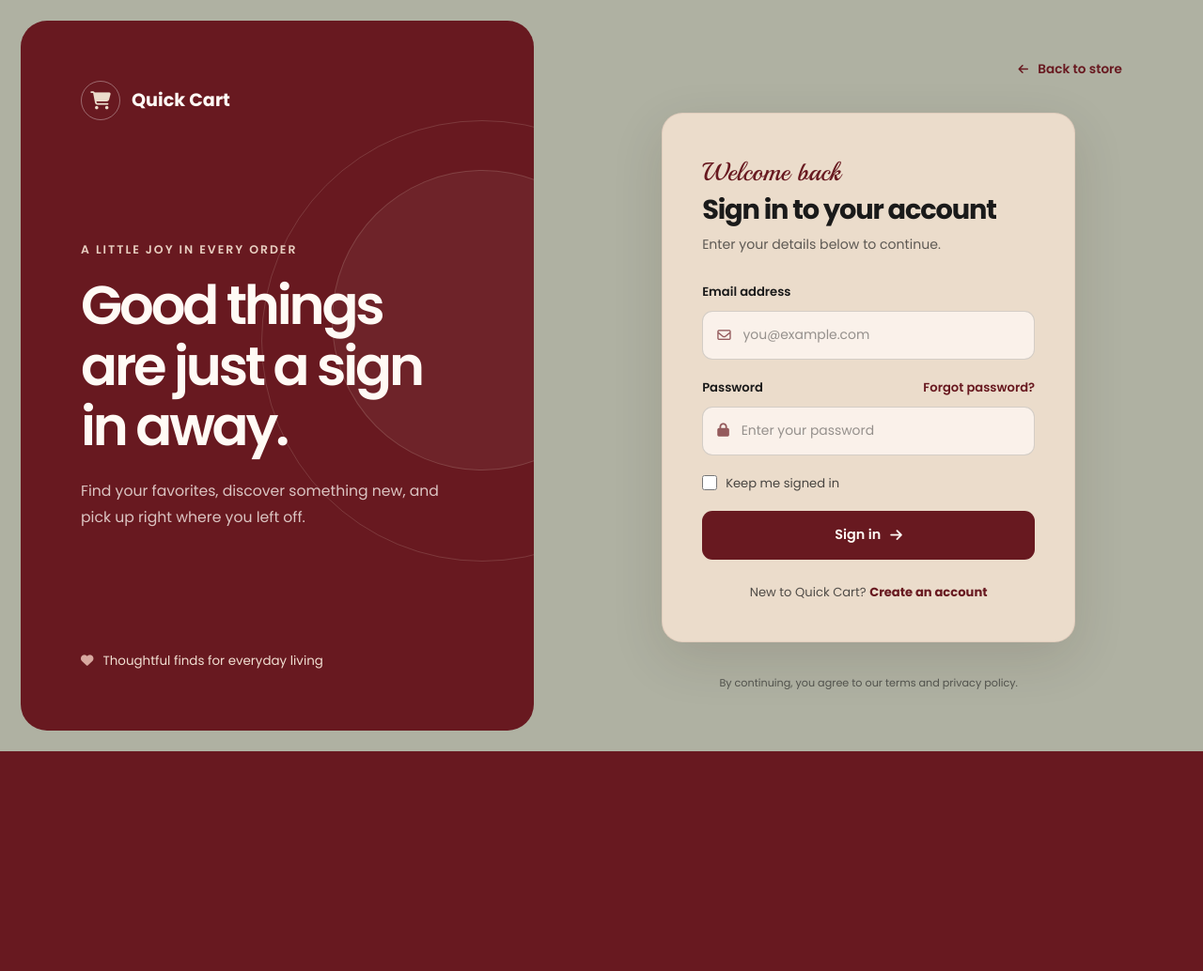
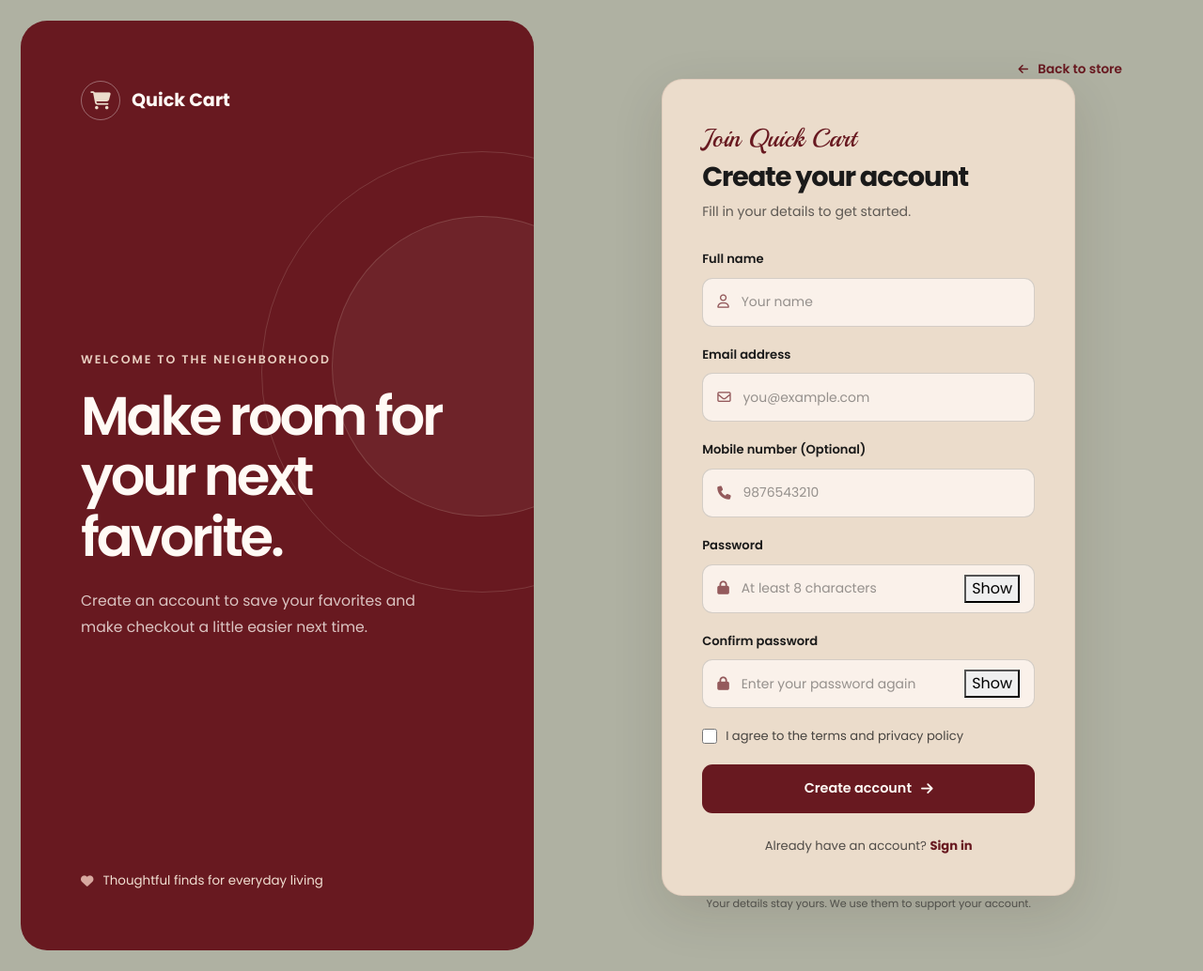
Before and after one commit to sarnivabasak6644-pixel/Quick-Cart, a PHP site: page /Quick-Cart/links/login.php in a window 1280 px wide. Shown: the whole page at 94% size. Before the commit the page ends 800 px from the top, so only its background shows below. Run offline with PHP 8.4, Linux system fonts and the light colour scheme.

Commit message:
Implement user signup and login authentication and fixed some file code

```diff
--- a/links/login.php
+++ b/links/login.php
@@ -9,36 +9,56 @@ include __DIR__ . '/../database/config.php';
     <meta charset="UTF-8" />
     <meta name="viewport" content="width=device-width, initial-scale=1.0" />
     <meta name="theme-color" content="#681920" />
-    <title>Sign in | Quick Cart</title>
+
+    <title>Create an account | Quick Cart</title>
+
     <link
         href="https://cdn.jsdelivr.net/npm/bootstrap@5.3.2/dist/css/bootstrap.min.css"
-        rel="stylesheet" />
+        rel="stylesheet"
+    />
+
     <link
         rel="stylesheet"
-        href="https://cdnjs.cloudflare.com/ajax/libs/font-awesome/6.4.2/css/all.min.css" />
+        href="https://cdnjs.cloudflare.com/ajax/libs/font-awesome/6.4.2/css/all.min.css"
+    />
+
     <link
         href="https://fonts.googleapis.com/css2?family=Poppins:wght@400;500;600;700&family=Playball&display=swap"
-        rel="stylesheet" />
+        rel="stylesheet"
+    />
+
     <link rel="stylesheet" href="<?= BASE_URL ?>css/style.css" />
     <link rel="stylesheet" href="<?= BASE_URL ?>css/login.css" />
 </head>
 
 <body class="login-page">
+
     <main class="login-layout">
+
         <section class="login-welcome" aria-labelledby="welcome-title">
-            <a class="login-brand" href="<?= BASE_URL ?>links/login.php" aria-label="Quick Cart home">
+
+            <a
+                class="login-brand"
+                href="<?= BASE_URL ?>index.php"
+                aria-label="Quick Cart home"
+            >
                 <span class="login-brand-icon">
                     <i class="fa-solid fa-cart-shopping"></i>
                 </span>
+
                 <span>Quick Cart</span>
             </a>
 
             <div class="welcome-copy">
-                <p class="welcome-eyebrow">A little joy in every order</p>
-                <h1 id="welcome-title">Good things<br />are just a sign in away.</h1>
+                <p class="welcome-eyebrow">Welcome to the neighborhood</p>
+
+                <h1 id="welcome-title">
+                    Make room for<br />your next favorite.
+                </h1>
+
                 <p class="welcome-description">
-                    Find your favorites, discover something new, and pick up right where
-                    you left off.
+                    Create an account to save your favorites and make checkout a little
+                    easier next time.
                 </p>
             </div>
 
@@ -46,76 +66,205 @@ include __DIR__ . '/../database/config.php';
                 <i class="fa-solid fa-heart" aria-hidden="true"></i>
                 <span>Thoughtful finds for everyday living</span>
             </div>
+
             <span class="welcome-orbit welcome-orbit-one" aria-hidden="true"></span>
             <span class="welcome-orbit welcome-orbit-two" aria-hidden="true"></span>
+
         </section>
 
-        <section class="login-content" aria-labelledby="login-title">
+        <section class="login-content" aria-labelledby="signup-title">
+
             <a class="back-home" href="<?= BASE_URL ?>index.php">
                 <i class="fa-solid fa-arrow-left" aria-hidden="true"></i>
                 Back to store
             </a>
 
             <div class="login-card">
+
                 <div class="login-heading">
-                    <p class="login-script">Welcome back</p>
-                    <h2 id="login-title">Sign in to your account</h2>
-                    <p>Enter your details below to continue.</p>
+                    <p class="login-script">Join Quick Cart</p>
+                    <h2 id="signup-title">Create your account</h2>
+                    <p>Fill in your details to get started.</p>
                 </div>
 
-                <form class="login-form" action="#" method="post">
+                <form
+                    class="login-form"
+                    action="<?= BASE_URL ?>actions/signup-process.php"
+                    method="post"
+                >
+
+                    <!-- Full name -->
+                    <div class="form-field">
+                        <label for="full-name">Full name</label>
+
+                        <div class="input-wrap">
+                            <i class="fa-regular fa-user" aria-hidden="true"></i>
+
+                            <input
+                                id="full-name"
+                                name="name"
+                                type="text"
+                                placeholder="Your name"
+                                autocomplete="name"
+                                maxlength="100"
+                                required
+                            />
+                        </div>
+                    </div>
+
+                    <!-- Email -->
                     <div class="form-field">
                         <label for="email">Email address</label>
+
                         <div class="input-wrap">
                             <i class="fa-regular fa-envelope" aria-hidden="true"></i>
+
                             <input
                                 id="email"
                                 name="email"
                                 type="email"
                                 placeholder="you@example.com"
                                 autocomplete="email"
-                                required />
+                                required
+                            />
                         </div>
                     </div>
 
+                    <!-- Mobile number -->
                     <div class="form-field">
-                        <div class="password-label-row">
-                            <label for="password">Password</label>
-                            <a href="#forgot-password">Forgot password?</a>
+                        <label for="mobile">Mobile number (Optional)</label>
+
+                        <div class="input-wrap">
+                            <i class="fa-solid fa-phone" aria-hidden="true"></i>
+
+                            <input
+                                id="mobile"
+                                name="mobile"
+                                type="tel"
+                                placeholder="9876543210"
+                                autocomplete="tel"
+                                inputmode="numeric"
+                                maxlength="10"
+                                pattern="[6-9][0-9]{9}"
+                            />
                         </div>
+                    </div>
+
+                    <!-- Password -->
+                    <div class="form-field">
+                        <label for="password">Password</label>
+
                         <div class="input-wrap">
                             <i class="fa-solid fa-lock" aria-hidden="true"></i>
+
                             <input
                                 id="password"
                                 name="password"
                                 type="password"
-                                placeholder="Enter your password"
-                                autocomplete="current-password"
-                                required />
+                                placeholder="At least 8 characters"
+                                autocomplete="new-password"
+                                minlength="8"
+                                required
+                            />
+
+                            <button
+                                type="button"
+                                id="togglePassword"
+                            >
+                                Show
+                            </button>
                         </div>
                     </div>
 
-                    <label class="remember-me" for="remember">
-                        <input id="remember" name="remember" type="checkbox" />
-                        <span>Keep me signed in</span>
+                    <!-- Confirm password -->
+                    <div class="form-field">
+                        <label for="confirm-password">Confirm password</label>
+
+                        <div class="input-wrap">
+                            <i class="fa-solid fa-lock" aria-hidden="true"></i>
+
+                            <input
+                                id="confirm-password"
+                                name="confirm-password"
+                                type="password"
+                                placeholder="Enter your password again"
+                                autocomplete="new-password"
+                                minlength="8"
+                                required
+                            />
+
+                            <button
+                                type="button"
+                                id="toggleConfirmPassword"
+                            >
+                                Show
+                            </button>
+                        </div>
+                    </div>
+
+                    <!-- Terms -->
+                    <label class="remember-me" for="terms">
+                        <input
+                            id="terms"
+                            name="terms"
+                            type="checkbox"
+                            value="accepted"
+                            required
+                        />
+
+                        <span>I agree to the terms and privacy policy</span>
                     </label>
 
                     <button class="login-submit" type="submit">
-                        Sign in
+                        Create account
                         <i class="fa-solid fa-arrow-right" aria-hidden="true"></i>
                     </button>
+
                 </form>
 
                 <p class="signup-prompt">
-                    New to Quick Cart? <a href="<?= BASE_URL ?>links/signup.php">Create an account</a>
+                    Already have an account?
+                    <a href="<?= BASE_URL ?>links/login.php">Sign in</a>
                 </p>
+
             </div>
 
             <p class="login-legal">
-                By continuing, you agree to our terms and privacy policy.
+                Your details stay yours. We use them to support your account.
             </p>
+
         </section>
+
     </main>
+
+    <script>
+        const password = document.getElementById('password');
+        const togglePassword = document.getElementById('togglePassword');
+
+        const confirmPassword = document.getElementById('confirm-password');
+        const toggleConfirmPassword = document.getElementById('toggleConfirmPassword');
+
+        togglePassword.addEventListener('click', function () {
+            if (password.type === 'password') {
+                password.type = 'text';
+                togglePassword.textContent = 'Hide';
+            } else {
+                password.type = 'password';
+                togglePassword.textContent = 'Show';
+            }
+        });
+
+        toggleConfirmPassword.addEventListener('click', function () {
+            if (confirmPassword.type === 'password') {
+                confirmPassword.type = 'text';
+                toggleConfirmPassword.textContent = 'Hide';
+            } else {
+                confirmPassword.type = 'password';
+                toggleConfirmPassword.textContent = 'Show';
+            }
+        });
+    </script>
+
 </body>
 
 </html>
```
Also changed, not shown: actions/login-process.php (added, +55 -0 lines), actions/signup-process.php (added, +97 -0 lines), links/signup.php (+6 -4 lines).
